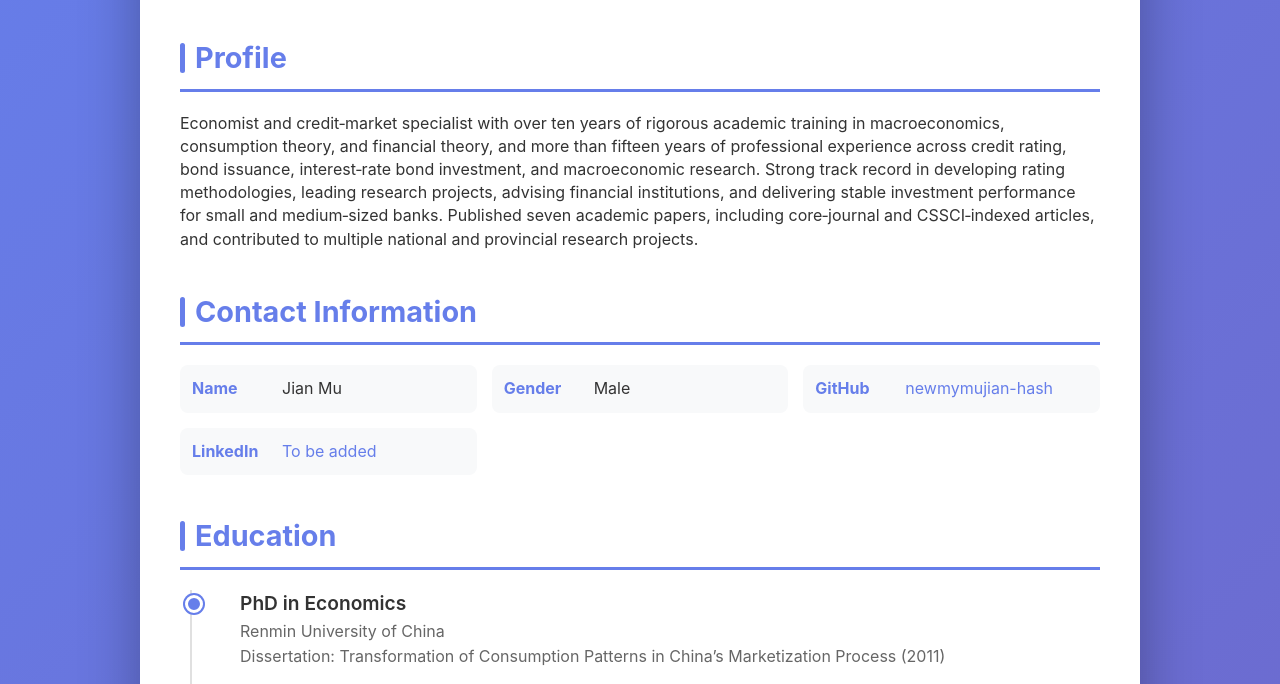
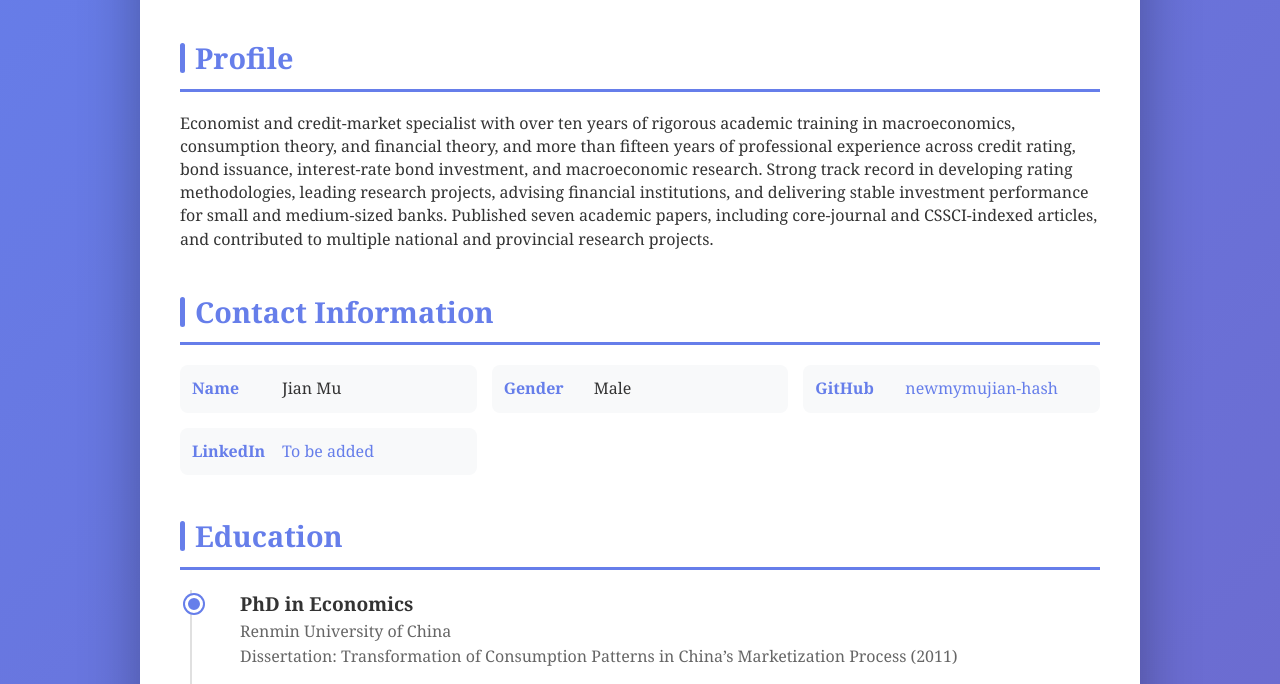
Before and after one commit to newmymujian-hash/newmymujian-hash.github.io, a plain HTML site: page index.html in a window 1280 px wide. Shown: the part 199-883 px from the top of the page. Drawn offline with Linux system fonts and the light colour scheme.

Commit message:
Update index.html

```diff
--- a/index.html
+++ b/index.html
@@ -12,7 +12,7 @@
         }
 
         body {
-            font-family: -apple-system, BlinkMacSystemFont, 'Segoe UI', 'Microsoft YaHei', 'PingFang SC', 'Helvetica Neue', Arial, sans-serif;
+            font-family: Georgia, "Times New Roman", Times, serif;
             line-height: 1.45;
             color: #333;
             background: linear-gradient(135deg, #667eea 0%, #764ba2 100%);
```
